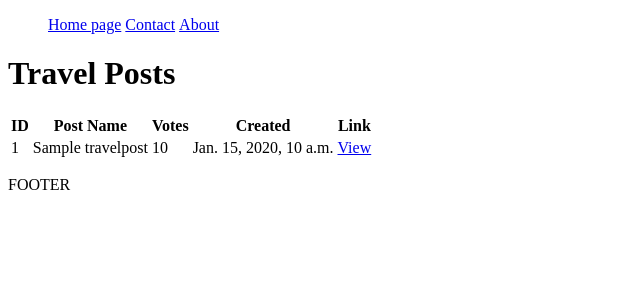
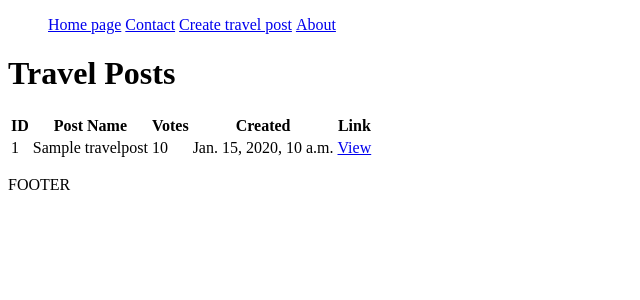
Before and after one commit to tomekferster/TravelBlog, a Django app: page / in a window 1280 px wide. Shown: the top 300 px of the page, without its empty margins (0-640 px from the left). Run offline with Django 4.2, Linux system fonts and the light colour scheme; tables that the repository leaves empty hold one stand-in row (values such as "Sample post").

Commit message:
modified navbar

```diff
--- a/templates/navbar.html
+++ b/templates/navbar.html
@@ -1,7 +1,6 @@
-
-
 <ul>
     <li><a href="{% url 'home' %}">Home page</a></li>
     <li><a href="{% url 'contact' %}">Contact</a></li>
+    <li><a href="{% url 'create-travel-post' %}">Create travel post</a></li>
     <li><a href="/">About</a></li>
 </ul>
```
